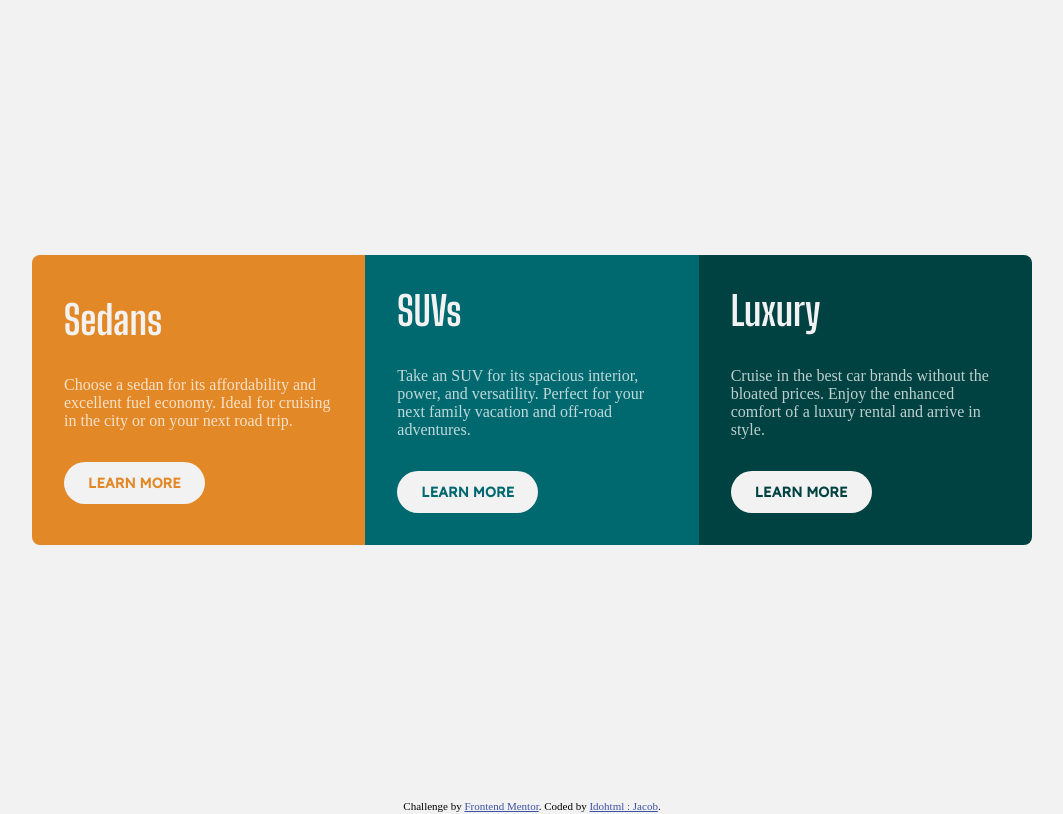
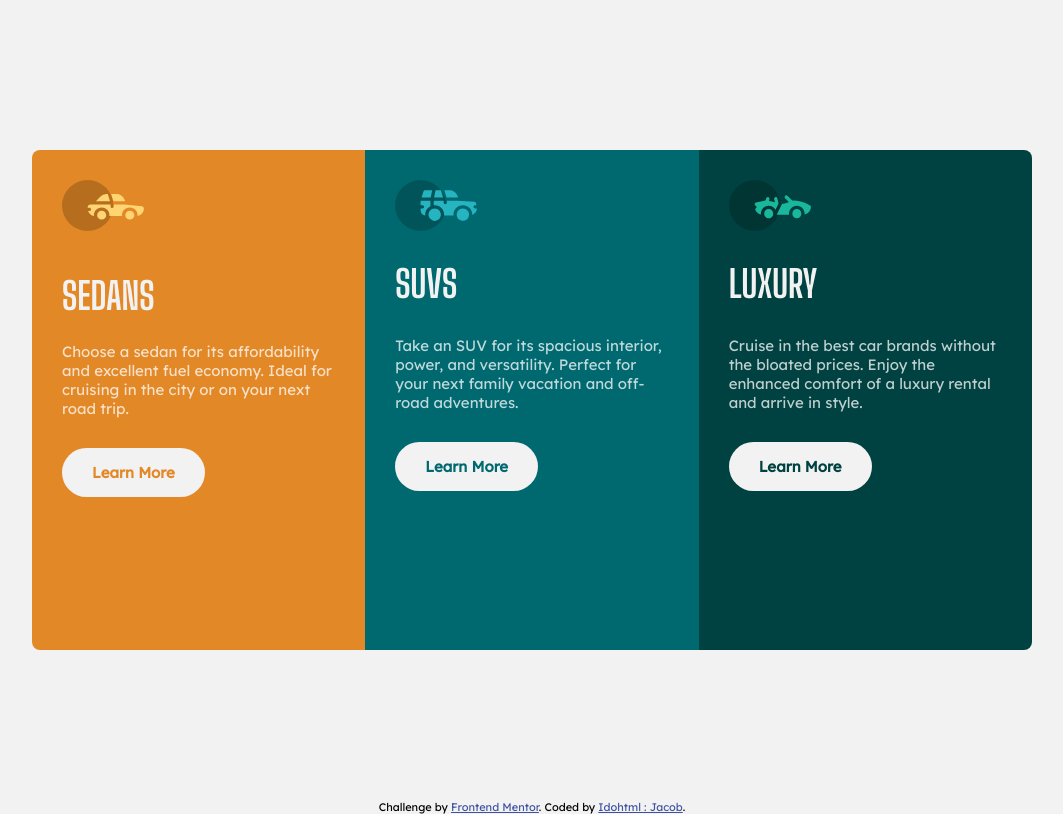
Before and after one commit to idohtml/3-col-card-component, a plain HTML site: page index.html in a window 1280 px wide. Shown: the whole page, without its empty margins (108-1171 px from the left). Drawn offline with Linux system fonts and the light colour scheme.

Commit message:
complete

```diff
--- a/index.html
+++ b/index.html
@@ -18,14 +18,26 @@
     <section class="container">
       <div class="grid grid-col">
         <div class="card">
+          <img
+            class="svg"
+            src="images/icon-sedans.svg"
+            alt="Icon Provided by: frontendmentor"
+          />
+          <div class="description">
             <h1>Sedans</h1>
             <p>
               Choose a sedan for its affordability and excellent fuel economy.
               Ideal for cruising in the city or on your next road trip.
             </p>
+          </div>
           <button class="btn">Learn more</button>
         </div>
         <div class="card">
+          <img
+            class="svg"
+            src="images/icon-suvs.svg"
+            alt="Icon Provided by: frontendmentor"
+          />
           <h1>SUVs</h1>
           <p>
             Take an SUV for its spacious interior, power, and versatility.
@@ -34,6 +46,11 @@
           <button class="btn">Learn more</button>
         </div>
         <div class="card">
+          <img
+            class="svg"
+            src="images/icon-luxury.svg"
+            alt="Icon Provided by: frontendmentor"
+          />
           <h1>Luxury</h1>
           <p>
             Cruise in the best car brands without the bloated prices. Enjoy the
@@ -44,12 +61,15 @@
       </div>
     </section>
 
+    <footer>
       <div class="attribution">
         Challenge by
         <a href="https://www.frontendmentor.io?ref=challenge" target="_blank"
           >Frontend Mentor</a
         >. Coded by
-      <a href="https://github.com/idohtml" target="_blank">Idohtml : Jacob</a>.
+        <a href="https://github.com/idohtml" target="_blank">Idohtml : Jacob</a
+        >.
       </div>
+    </footer>
   </body>
 </html>
--- a/style.css
+++ b/style.css
@@ -19,13 +19,17 @@
 html,
 body {
   background-color: var(--txt-primary);
+  font-family: "Lexend Deca", sans-serif;
+  font-size: 15px;
 }
 
 h1 {
+  color: var(--txt-primary);
   font-family: "Big Shoulders Display", cursive;
+  font-weight: 700;
   font-size: 2.5rem;
   font-weight: 700;
-  color: var(--txt-primary);
+  text-transform: uppercase;
 }
 
 p {
@@ -48,41 +52,59 @@ p {
 
 .grid {
   display: grid;
+  padding: 1.5rem;
 }
 
 @media screen and (min-width: 768px) {
   .grid {
     grid-template-columns: repeat(3, 1fr);
     width: 1000px;
+    padding: 0;
   }
+}
+
+.svg {
+  width: 30%;
+}
+
+.description h1 {
+  margin: 12px 0 24px 0;
 }
 
 .card {
   display: flex;
   flex-direction: column;
-  justify-content: center;
   align-items: flex-start;
   gap: 2rem;
   padding: 2rem;
-  height: 100%;
+  height: 400px;
+}
+
+.card .btn {
+  display: flex;
+  justify-content: flex-end;
+}
+
+@media (min-width: 768px) {
+  .card {
+    height: 500px;
+  }
 }
 
 .card:nth-child(1) {
   background-color: var(--primary-orange);
-  border-radius: 8px 0 0 8px;
+  border-radius: 8px 8px 0 0;
+}
+
+@media (min-width: 768px) {
+  .card:nth-child(1) {
+    border-radius: 8px 0 0 8px;
+  }
 }
 
 .card:nth-child(1) .btn {
   background-color: var(--txt-primary);
-  border: none;
   color: var(--primary-orange);
-  font-family: "Lexend Deca", sans-serif;
-  font-size: 0.875rem;
-  font-weight: 700;
-  text-transform: uppercase;
-  padding: 0.75rem 1.5rem;
-  border-radius: 25px;
-  cursor: pointer;
 }
 
 .card:nth-child(2) {
@@ -91,31 +113,32 @@ p {
 
 .card:nth-child(2) .btn {
   background-color: var(--txt-primary);
-  border: none;
   color: var(--primary-cyan);
-  font-family: "Lexend Deca", sans-serif;
-  font-size: 0.875rem;
-  font-weight: 700;
-  text-transform: uppercase;
-  padding: 0.75rem 1.5rem;
-  border-radius: 25px;
-  cursor: pointer;
 }
 
 .card:nth-child(3) {
   background-color: var(--primary-dark-cyan);
-  border-radius: 0 8px 8px 0;
+  border-radius: 0 0 8px 8px;
+}
+
+@media (min-width: 768px) {
+  .card:nth-child(3) {
+    border-radius: 0 8px 8px 0;
+  }
 }
 
 .card:nth-child(3) .btn {
   background-color: var(--txt-primary);
+  color: var(--primary-dark-cyan);
+}
+
+.btn {
   border: none;
-  color: var(--primary-dark-cyan);
   font-family: "Lexend Deca", sans-serif;
-  font-size: 0.875rem;
+  font-size: 1rem;
   font-weight: 700;
-  text-transform: uppercase;
-  padding: 0.75rem 1.5rem;
+  text-transform: capitalize;
+  padding: 1rem 2rem;
   border-radius: 25px;
   cursor: pointer;
 }
```
Lines whose indentation alone changed are shown as unchanged.
